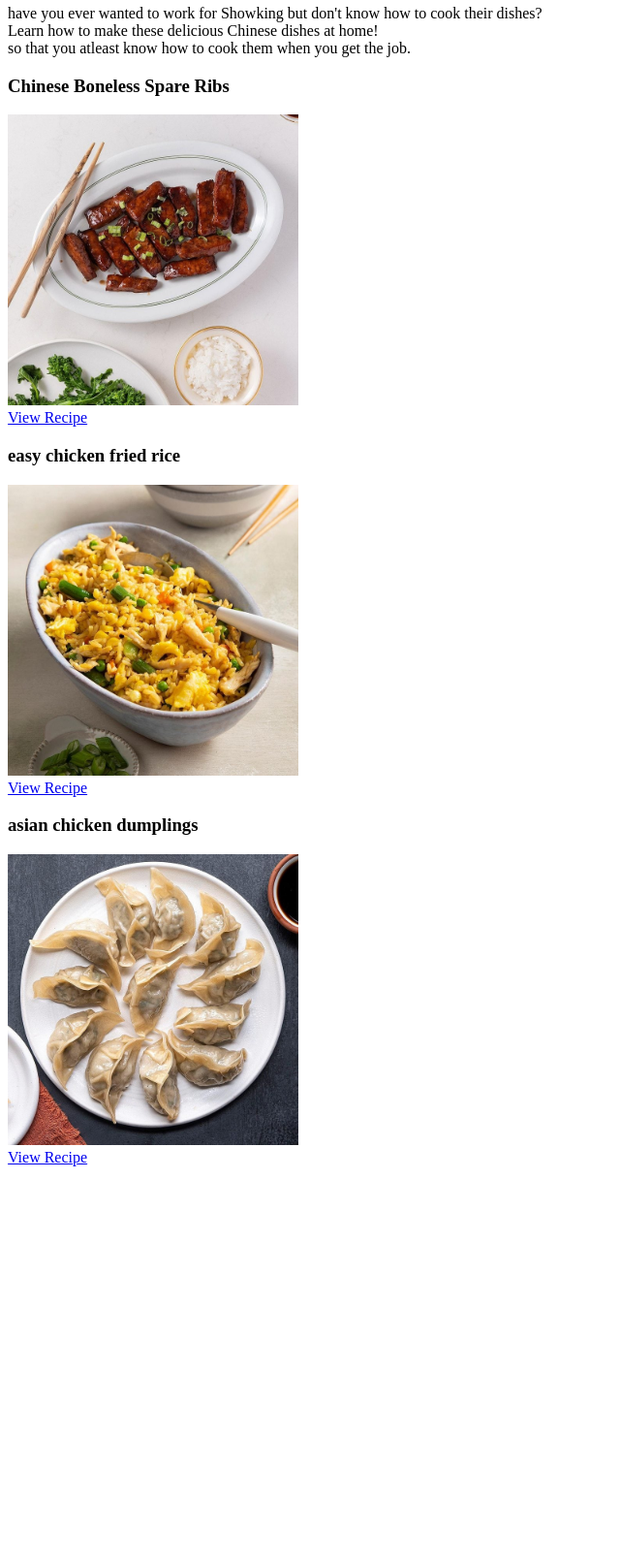
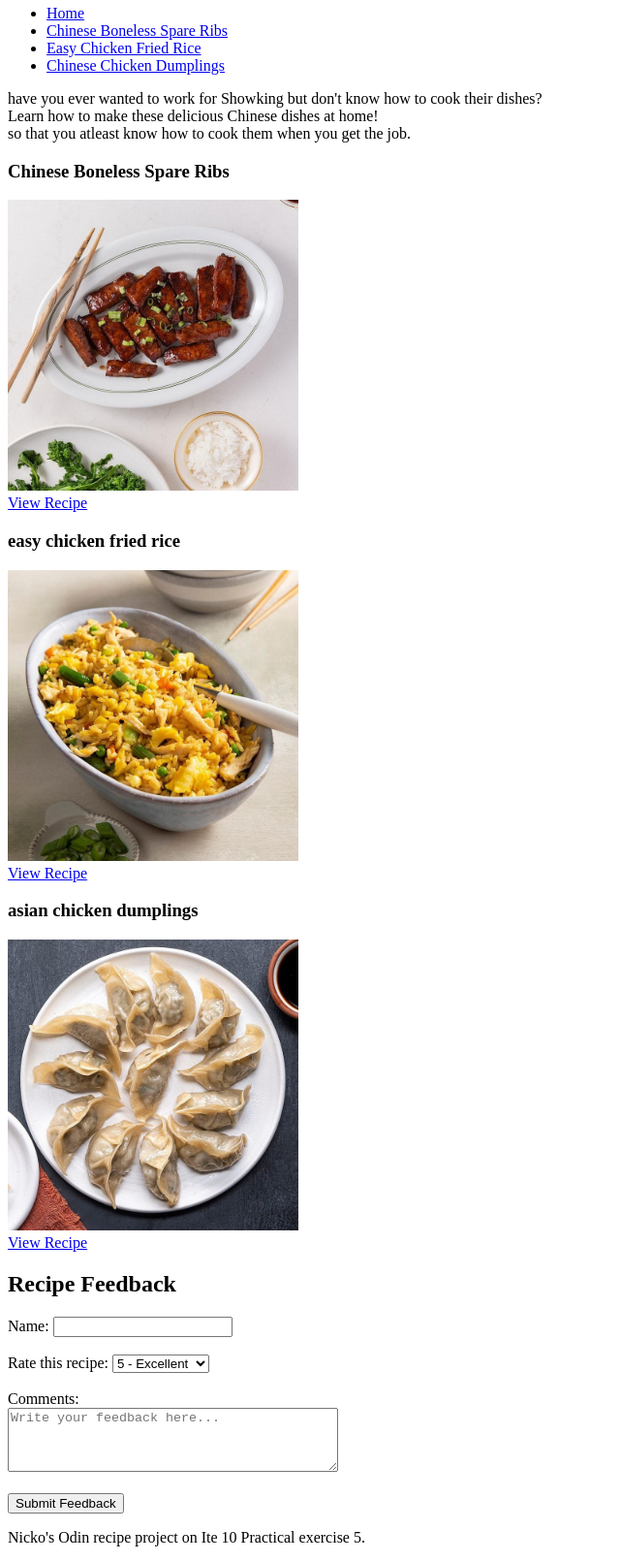
Before and after one commit to Human-PassionFruit/odin-recipes, a plain HTML site: page index.html in a window 1280 px wide. Shown: the part 122-1733 px from the top of the page at 97% size, without its empty margins (0-640 px from the left). Before the commit the page ends 1341 px from the top, so only its background shows below. Drawn offline with Linux system fonts and the light colour scheme.

Commit message:
Add files via upload

```diff
--- a/index.html
+++ b/index.html
@@ -9,9 +9,22 @@
 
 <body>
 
-
+        <header>
         <h1>Odin's Recipes</h1>
         <h2>Simple Chinese dishes</h2>
+        <nav>
+            <ul>
+                <li><a href="Index.html">Home</a></li>
+                <li><a href="recipes/Chinese-Boneless-Spare-Ribs.html">Chinese Boneless Spare Ribs</a></li>
+                <li><a href="recipes/Easy-Chicken-Fried_Rice.html">Easy Chicken Fried Rice</a></li>
+                <li><a href="recipes/Chinese_Chicken_Dumplings.html">Chinese Chicken Dumplings</a></li>
+            </ul>
+        </nav>
+    </header>
+
+
+
+
 
     <main>
 
@@ -36,5 +49,44 @@
                 <br><a href="recipes/Chinese_Chicken_Dumplings.html">View Recipe</a>
             </p>
 
+
+
+
+
+
+
+
+<h2>Recipe Feedback</h2>
+
+<form>
+    <label for="name">Name:</label>
+    <input type="text" id="name" name="name" required>
+
+    <br><br>
+
+    <label for="rating">Rate this recipe:</label>
+    <select id="rating" name="rating">
+        <option value="5">5 - Excellent</option>
+        <option value="4">4 - Good</option>
+        <option value="3">3 - Average</option>
+        <option value="2">2 - Poor</option>
+        <option value="1">1 - Very Poor</option>
+    </select>
+
+    <br><br>
+
+    <label for="comments">Comments:</label>
+    <br>
+    <textarea id="comments" name="comments" rows="4" cols="40"
+        placeholder="Write your feedback here..."></textarea>
+
+    <br><br>
+
+    <button type="submit">Submit Feedback</button>
+</form>
+
 </body>
+<footer>
+    <p>Nicko's Odin recipe project on Ite 10 Practical exercise 5.</p>
+</footer>
 </html>
```
Also changed, not shown: recipes/Chinese-Boneless-Spare-Ribs.html (+6 -0 lines), recipes/Chinese_Chicken_Dumplings.html (+5 -0 lines), recipes/Easy-Chicken-Fried_Rice.html (+5 -0 lines).
